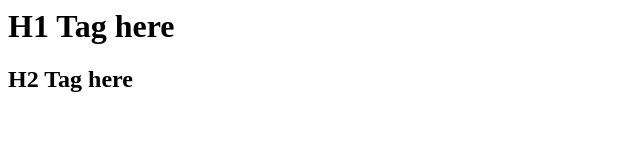
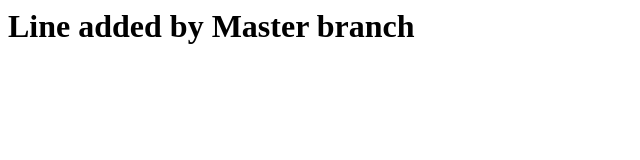
Before and after one commit to saty1001/Day10, a plain HTML site: page index.html in a window 1280 px wide. Shown: the whole page, without its empty margins (0-640 px from the left). Drawn offline with Linux system fonts and the light colour scheme.

Commit message:
line added by master

```diff
--- a/index.html
+++ b/index.html
@@ -1,2 +1 @@
-<h1>H1 Tag here</h1>
-<h2>H2 Tag here</h2>
+<h1>Line added by Master branch </h1>
```
